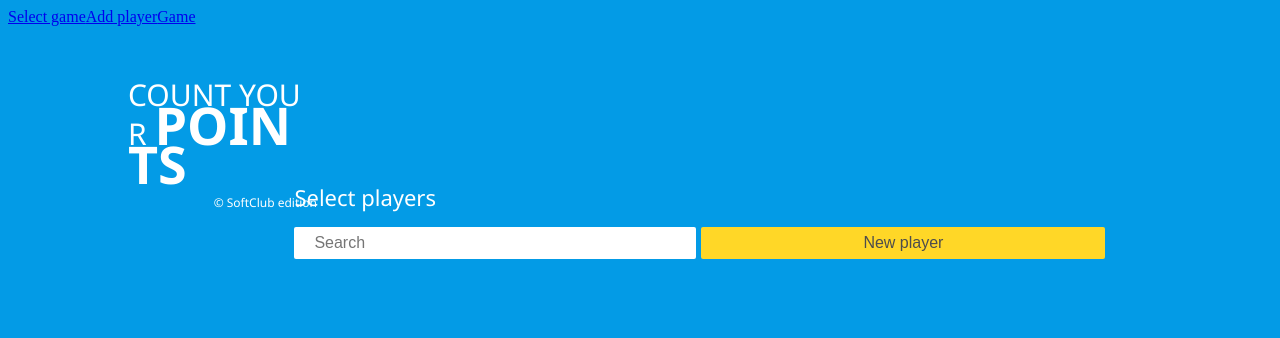
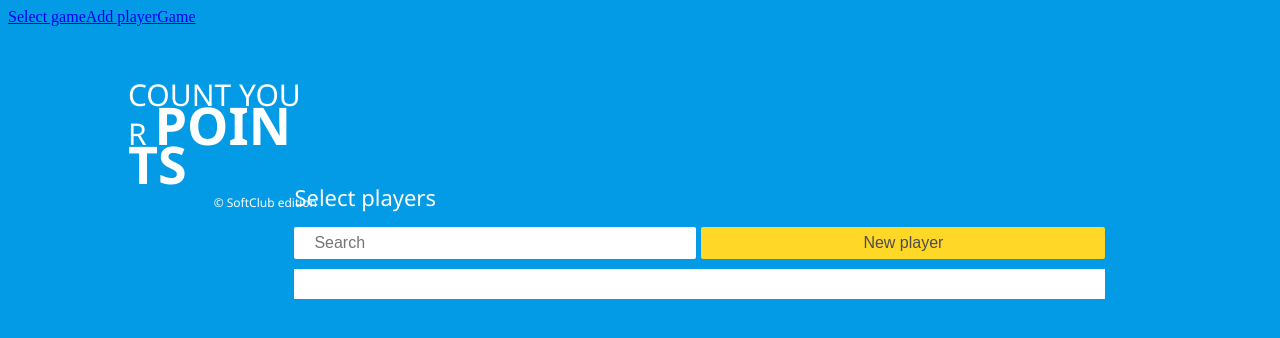
Before and after one commit to ksksksksksksksksksksks/scoring-in-darts, an Angular app: page / in a window 1280 px wide. Shown: the top 338 px of the page. Built offline with nearby package versions, Linux system fonts and the light colour scheme.

Commit message:
Add player list

```diff
--- a/src/app/add-player/add-player.component.ts
+++ b/src/app/add-player/add-player.component.ts
@@ -28,7 +28,7 @@ export class AddPlayerComponent implements OnInit {
 
   addPlayer(name: string, email: string){
     this.playerService.addPlayer(name, email);
-    console.log(this.playerService.player);
+    //console.log(this.playerService.player);
   }
 
   selectPlayer() {
--- a/src/app/player.service.ts
+++ b/src/app/player.service.ts
@@ -6,7 +6,7 @@ import { AddPlayerComponent } from './add-player/add-player.component';
 })
 export class PlayerService {
 
-  public player: [{}] = [{}];
+  public player: [{name: string, email: string}] = [{name: '', email: ''}];
 
   constructor() { }
 
--- a/src/app/select-game/select-game.component.html
+++ b/src/app/select-game/select-game.component.html
@@ -9,4 +9,7 @@
     <p>Select players</p>
     <input type="text" placeholder="Search">
     <button (click)="addPlayer()">New player</button>
+      <div *ngFor="let item of itemsTable">
+        {{item.name}} {{item.email}}
+      </div>
 </div>
--- a/src/app/select-game/select-game.component.scss
+++ b/src/app/select-game/select-game.component.scss
@@ -50,6 +50,7 @@
         font-size: 16px;
         padding-left: 20px;
         color: rgb(77, 77, 77);
+        margin-bottom: 10px;
     }
 
     button {
@@ -61,4 +62,15 @@
         color: rgb(77, 77, 77);
         font-size: 16px;
     }
+
+    div{
+        width: 811px;
+        height: 30px;
+        margin: auto;
+        text-align: left;
+        color: rgb(77, 77, 77);
+        background-color: white;
+        margin-bottom: 2px;
+    }
+
 }
--- a/src/app/select-game/select-game.component.ts
+++ b/src/app/select-game/select-game.component.ts
@@ -10,6 +10,7 @@ import { PlayerService } from 'src/app/player.service';
 export class SelectGameComponent implements OnInit {
 
   items: {} = {};
+  itemsTable: [{name: string, email: string}] = this.playerService.player;
 
   constructor(private _router: Router,
     private playerService: PlayerService) { }
```
